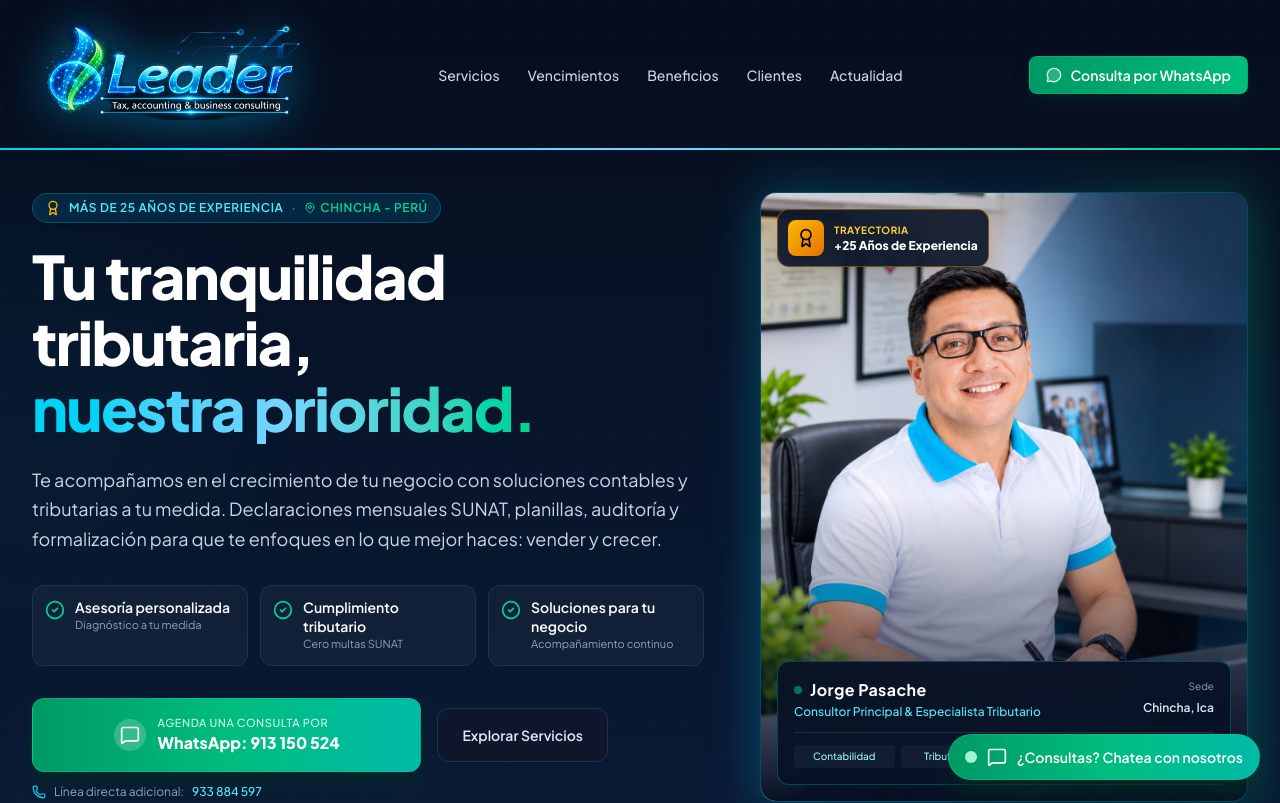
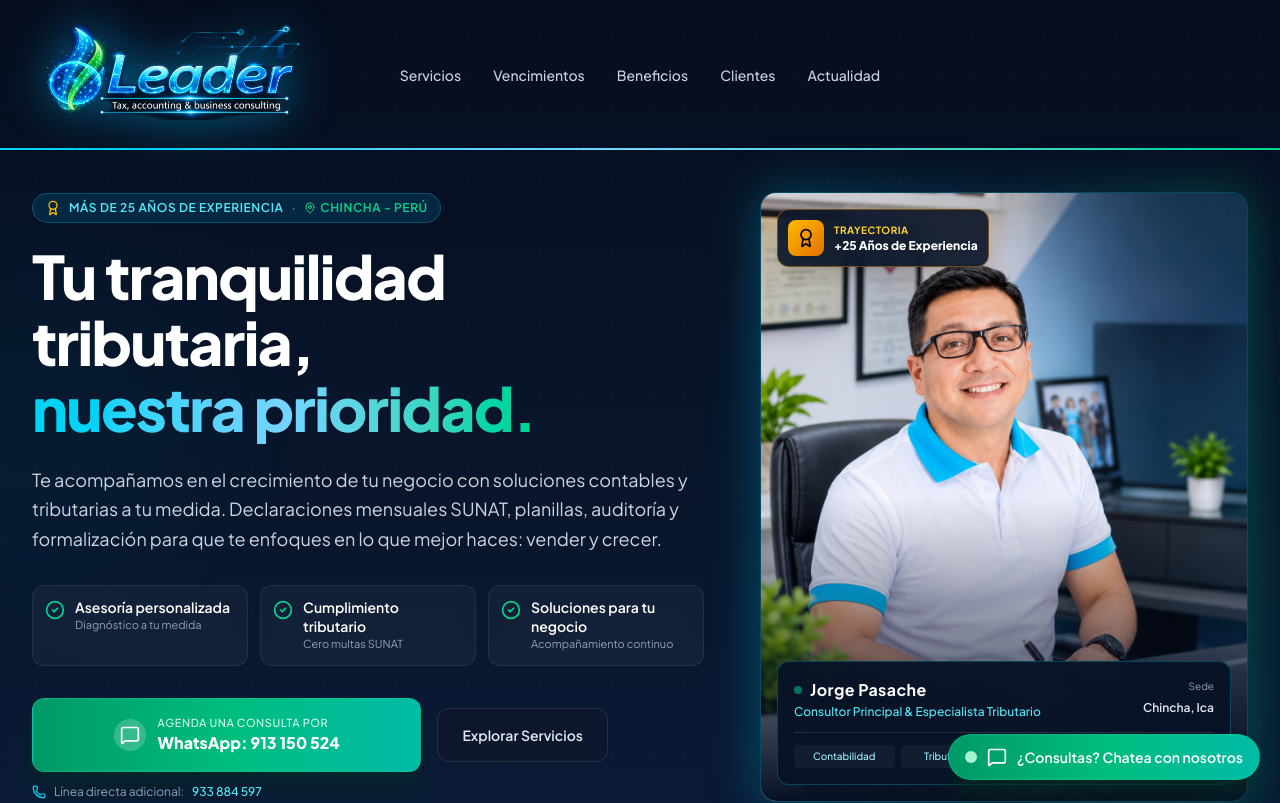
Before and after one commit to gpasachet-debug/Leader, a React (Vite) app: page / in a window 1280 px wide. Shown: the top 803 px of the page. Built offline with nearby package versions, Linux system fonts and the light colour scheme.

Commit message:
style: center navigation links in header
Refactor the header navigation to be perfectly centered using absolute positioning, ensuring a balanced layout across all screen sizes while preserving header responsiveness.

```diff
--- a/src/components/Header.tsx
+++ b/src/components/Header.tsx
@@ -1,7 +1,7 @@
 import React, { useState, useEffect } from 'react';
 import { motion, useScroll, useSpring } from 'motion/react';
 import { LeaderLogo } from './LeaderLogo';
-import { MessageCircle, Menu, X, PhoneCall } from 'lucide-react';
+import { Menu, X, PhoneCall } from 'lucide-react';
 import { LEADER_INFO } from '../data/content';
 
 export const Header: React.FC = () => {
@@ -46,14 +46,14 @@ export const Header: React.FC = () => {
       />
 
       <div className="max-w-7xl mx-auto px-4 sm:px-6 lg:px-8">
-        <div className="flex items-center justify-between gap-8">
+        <div className="relative flex items-center justify-between min-h-[60px] sm:min-h-[70px]">
           {/* Zone 1: Single element brand wordmark */}
-          <a href="#" className="shrink-0 transition-opacity hover:opacity-95" aria-label="Leader Home">
+          <a href="#" className="shrink-0 transition-opacity hover:opacity-95 z-10" aria-label="Leader Home">
             <LeaderLogo size="header" />
           </a>
 
-          {/* Zone 2: 4-5 single-line clean navigation links */}
-          <nav className="hidden md:flex items-center gap-7 text-sm font-medium text-slate-300">
+          {/* Zone 2: Perfectly centered navigation links */}
+          <nav className="hidden md:flex absolute left-1/2 top-1/2 -translate-x-1/2 -translate-y-1/2 items-center gap-5 lg:gap-8 text-sm font-medium text-slate-300 pointer-events-auto">
             {navLinks.map((link) => (
               <a
                 key={link.label}
@@ -66,25 +66,11 @@ export const Header: React.FC = () => {
             ))}
           </nav>
 
-          {/* Zone 3: 1 primary action */}
-          <div className="flex items-center gap-3 shrink-0">
-            <a
-              href={`https://wa.me/51913150524?text=${encodeURIComponent(
-                'Hola Leader, quisiera coordinar una consulta contable y tributaria para mi negocio.'
-              )}`}
-              target="_blank"
-              rel="noopener noreferrer"
-              className="inline-flex items-center gap-2 px-4 py-2 text-xs sm:text-sm font-semibold text-white bg-gradient-to-r from-emerald-600 to-emerald-500 hover:from-emerald-500 hover:to-emerald-400 rounded-lg shadow-lg shadow-emerald-950/40 border border-emerald-400/30 transition-all duration-200 active:scale-95 whitespace-nowrap shrink-0"
-            >
-              <MessageCircle className="w-4 h-4 text-emerald-100 fill-emerald-100/20" />
-              <span className="hidden sm:inline">Consulta por WhatsApp</span>
-              <span className="sm:hidden">WhatsApp</span>
-            </a>
-
-            {/* Mobile menu button */}
+          {/* Zone 3: Mobile menu button (floating WhatsApp is kept as primary contact) */}
+          <div className="flex items-center md:hidden shrink-0 z-10">
             <button
               onClick={() => setMobileMenuOpen(!mobileMenuOpen)}
-              className="md:hidden p-2 text-slate-300 hover:text-white rounded-lg hover:bg-slate-800/60 focus:outline-none"
+              className="p-2 text-slate-300 hover:text-white rounded-lg hover:bg-slate-800/60 focus:outline-none cursor-pointer"
               aria-label="Abrir menú"
             >
               {mobileMenuOpen ? <X className="w-6 h-6" /> : <Menu className="w-6 h-6" />}
```
Also changed, not shown: public/assets/aistudio/image_116150ef.png (added), public/assets/aistudio/image_aeb54b42.png (added).
